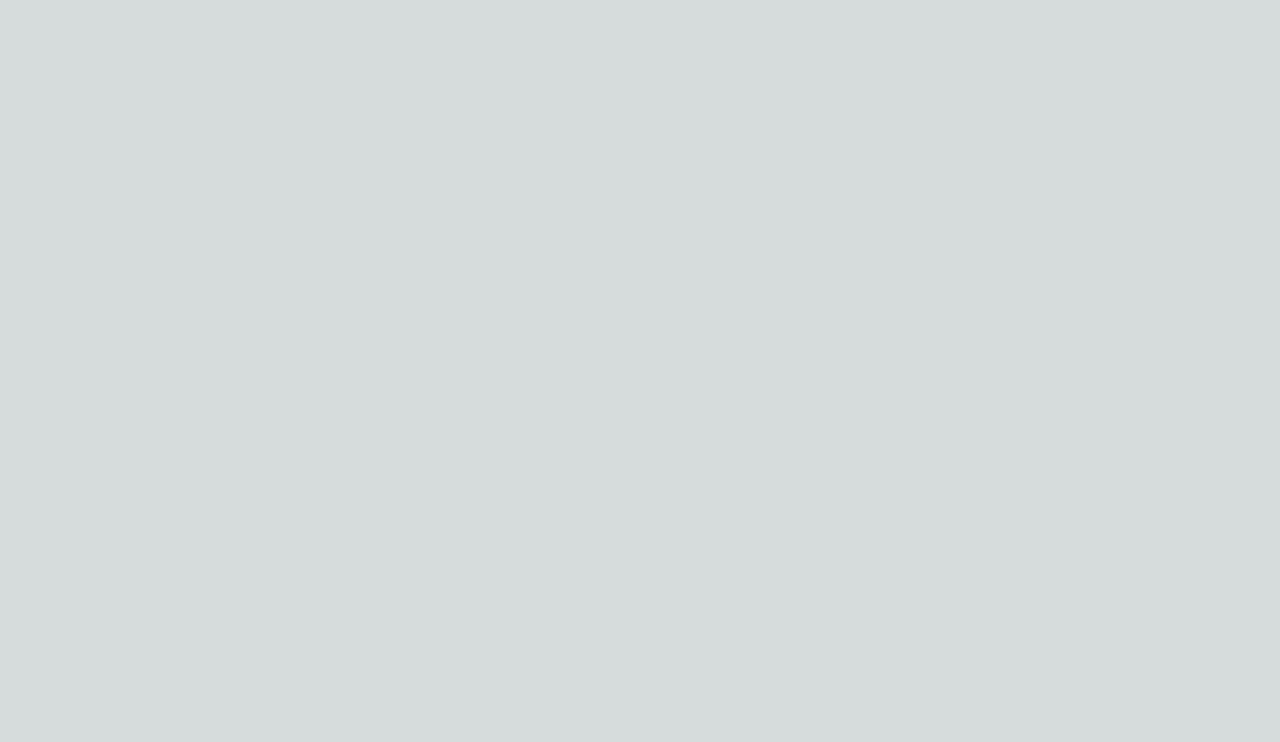
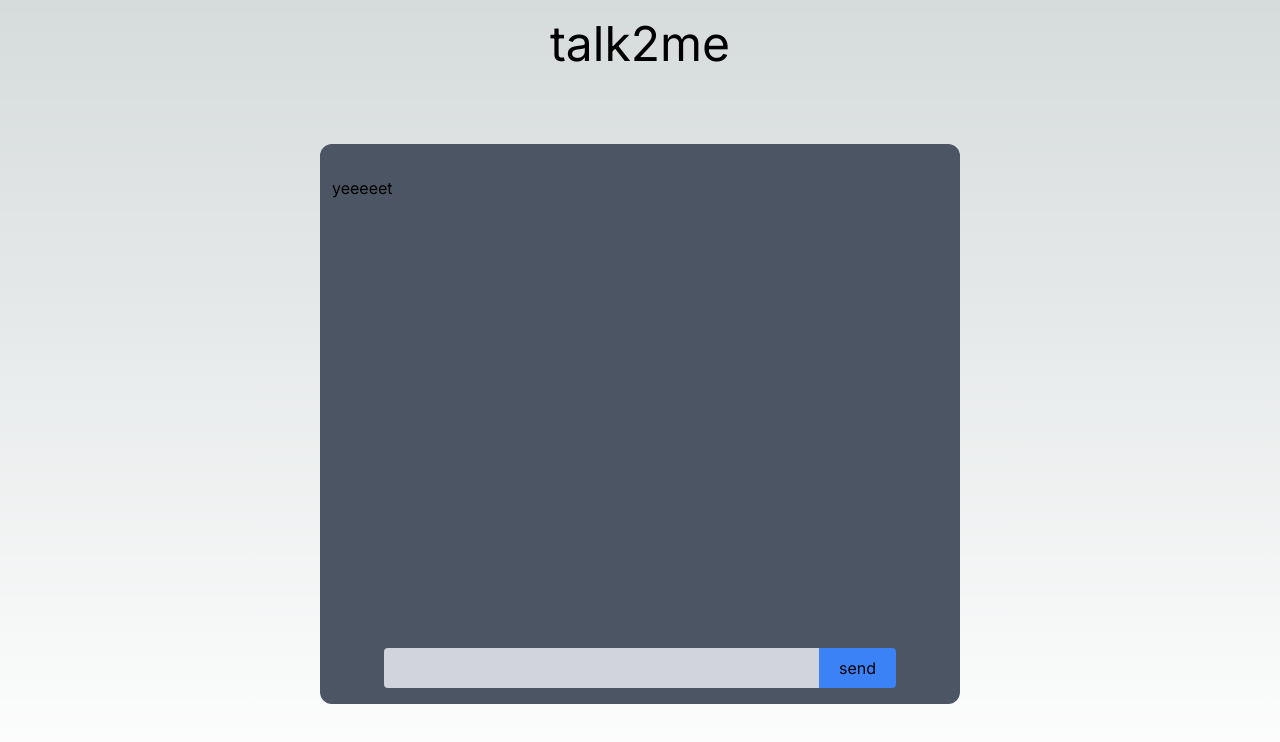
Before and after one commit to fordpic/talk2me, a Next.js app: page / in a window 1280 px wide. Shown: the top 742 px of the page. Built offline with nearby package versions, Linux system fonts and the light colour scheme.

Commit message:
scaling out homepage

```diff
--- a/src/app/page.tsx
+++ b/src/app/page.tsx
@@ -2,5 +2,47 @@
 import { useState } from 'react';
 
 export default function Home() {
-	return;
+	const [leInput, setLeInput] = useState('');
+	const [isLoading, setIsLoading] = useState(false);
+	const [messages, setMessages] = useState([
+		{
+			role: 'assistant',
+			content: 'Yooooo talk2me brotha!',
+		},
+	]);
+
+	const Submit = (event: React.KeyboardEvent<HTMLTextAreaElement>) => {
+		if (event.key === 'Enter') {
+			event.preventDefault();
+			callGetResponse();
+		}
+	};
+
+	return (
+		<main className='flex min-h-screen flex-col items-center justify-between px-24 py-5'>
+			<h1 className='text-5xl font-sans'>talk2me</h1>
+
+			<div className='flex  h-[35rem] w-[40rem] flex-col items-center bg-gray-600 rounded-xl'>
+				<div className=' h-full flex flex-col gap-2 overflow-y-auto py-8 px-3 w-full'>
+					yeeeeet
+				</div>
+				<div className='relative  w-[80%] bottom-4 flex justify-center'>
+					<textarea
+						value={leInput}
+						onChange={(event) => setLeInput(event.target.value)}
+						className='w-[85%] h-10 px-3 py-2
+        resize-none overflow-y-auto text-black bg-gray-300 rounded-l outline-none'
+						onKeyDown={Submit}
+					/>
+					<button
+						onClick='{callGetResponse}'
+						className='w-[15%] bg-blue-500 px-4 py-2 rounded-r'>
+						send
+					</button>
+				</div>
+			</div>
+
+			<div></div>
+		</main>
+	);
 }
```
